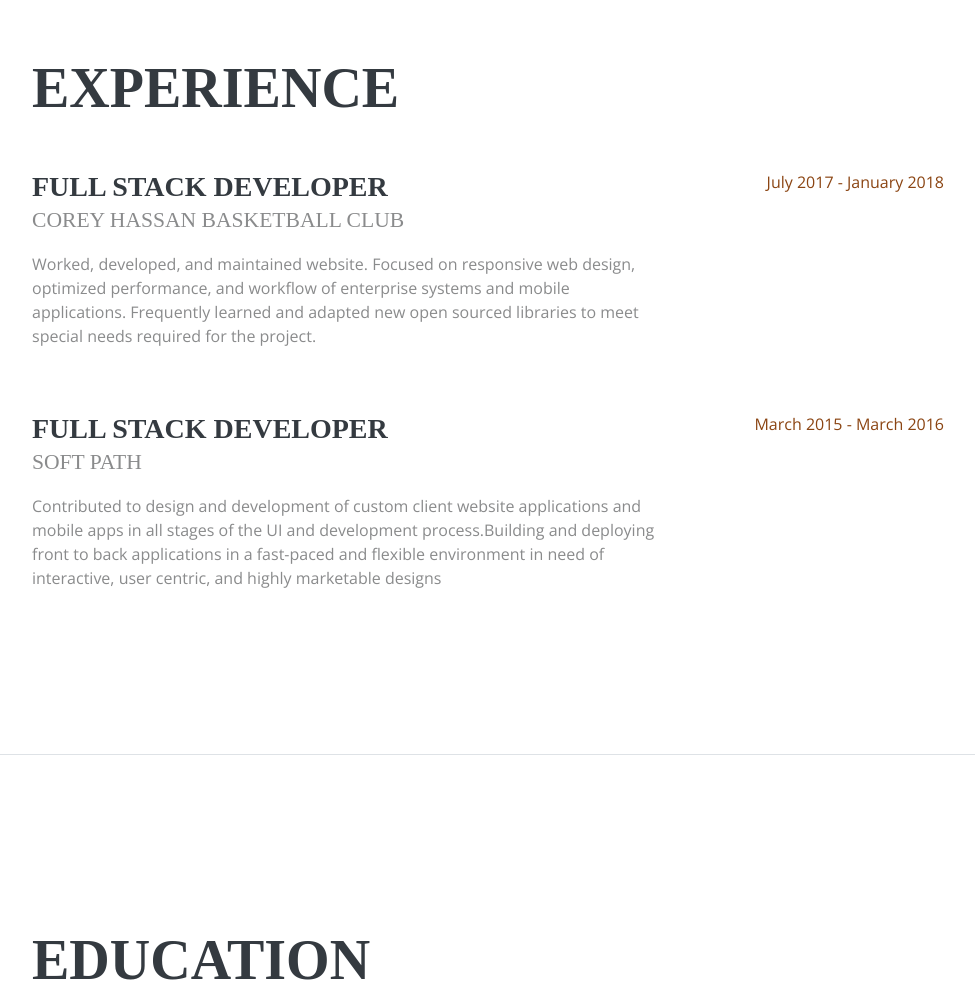
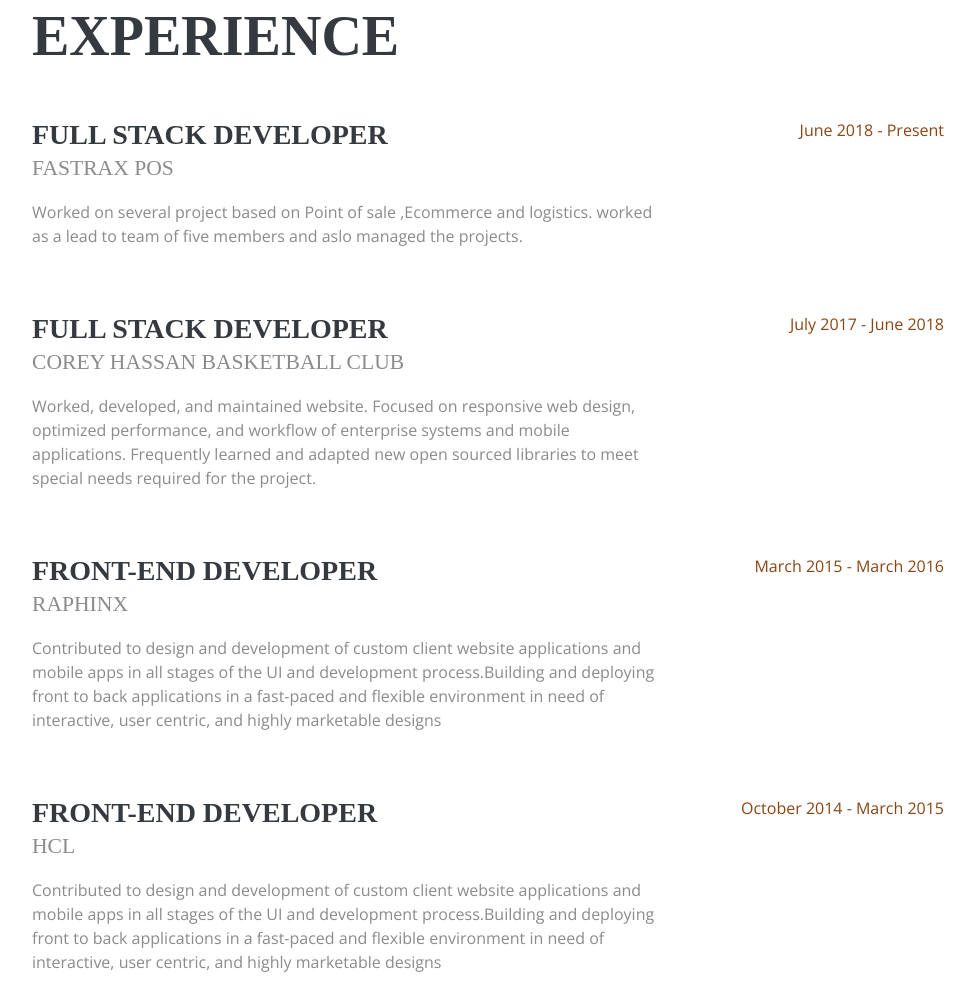
Before and after one commit to kvr242/Profile, a plain HTML site: page index.html in a window 1280 px wide. Shown: the part 845-1842 px from the top of the page, without its empty margins (288-1263 px from the left). Drawn offline with nearby package versions, Linux system fonts and the light colour scheme; a web font is replaced by a local one.

Commit message:
Update index.html

```diff
--- a/index.html
+++ b/index.html
@@ -77,6 +77,17 @@
         <div class="my-auto">
           <h2 class="mb-5">Experience</h2>
 
+           <div class="resume-item d-flex flex-column flex-md-row mb-5">
+            <div class="resume-content mr-auto">
+              <h3 class="mb-0">Full Stack Developer</h3>
+              <div class="subheading mb-3">Fastrax POS</div>
+              <p>Worked on several project based on Point of sale ,Ecommerce and logistics. worked as a lead to team of five members and aslo managed the projects. </p>
+            </div>
+            <div class="resume-date text-md-right">
+              <span class="text-primary">June 2018 - Present</span>
+            </div>
+          </div>
+
           <div class="resume-item d-flex flex-column flex-md-row mb-5">
             <div class="resume-content mr-auto">
               <h3 class="mb-0">Full Stack Developer</h3>
@@ -84,20 +95,32 @@
               <p>Worked, developed, and maintained website. Focused on responsive web design, optimized performance, and workflow of enterprise systems and mobile applications. Frequently learned and adapted new open sourced libraries to meet special needs required for the project.</p>
             </div>
             <div class="resume-date text-md-right">
-              <span class="text-primary">July 2017 - January 2018</span>
+              <span class="text-primary">July 2017 - June 2018</span>
             </div>
           </div>
 
           <div class="resume-item d-flex flex-column flex-md-row mb-5">
             <div class="resume-content mr-auto">
-              <h3 class="mb-0">Full Stack Developer</h3>
-              <div class="subheading mb-3">Soft Path</div>
+              <h3 class="mb-0">Front-End Developer</h3>
+              <div class="subheading mb-3">Raphinx</div>
               <p>Contributed to design and development of custom client website applications and mobile apps in all stages of the UI and development process.Building and deploying front to back applications in a fast-paced and flexible environment in need of interactive, user centric, and highly marketable designs</p>
             </div>
             <div class="resume-date text-md-right">
               <span class="text-primary">March 2015 - March 2016</span>
             </div>
           </div>
+
+          <div class="resume-item d-flex flex-column flex-md-row mb-5">
+            <div class="resume-content mr-auto">
+              <h3 class="mb-0">Front-End Developer</h3>
+              <div class="subheading mb-3">HCL</div>
+              <p>Contributed to design and development of custom client website applications and mobile apps in all stages of the UI and development process.Building and deploying front to back applications in a fast-paced and flexible environment in need of interactive, user centric, and highly marketable designs</p>
+            </div>
+            <div class="resume-date text-md-right">
+              <span class="text-primary">October 2014 - March 2015</span>
+            </div>
+          </div>
+
           </div>
       </section>
 
@@ -151,9 +174,20 @@
               <i class="devicon-javascript-plain"></i>
             </li>
             <li class="list-inline-item">
+                <i class="devicon-react-original"></i>
+            </li>
+            <li class="list-inline-item">
               <i class="devicon-jquery-plain-wordmark"></i>
+            </li>
 
+             <li class="list-inline-item">
+              <i class="devicon-nodejs-plain"></i>
             </li>
+
+            <li class="list-inline-item">
+             <i class="devicon-php-plain"></i>
+            </li>
+
               <li class="list-inline-item">
               <i class="devicon-angularjs-plain"></i>
                   </li>
@@ -214,15 +248,6 @@
 
 
       </section>
-
-
-
-
-
-
-
-
-
   </body>
 
 </html>
```
